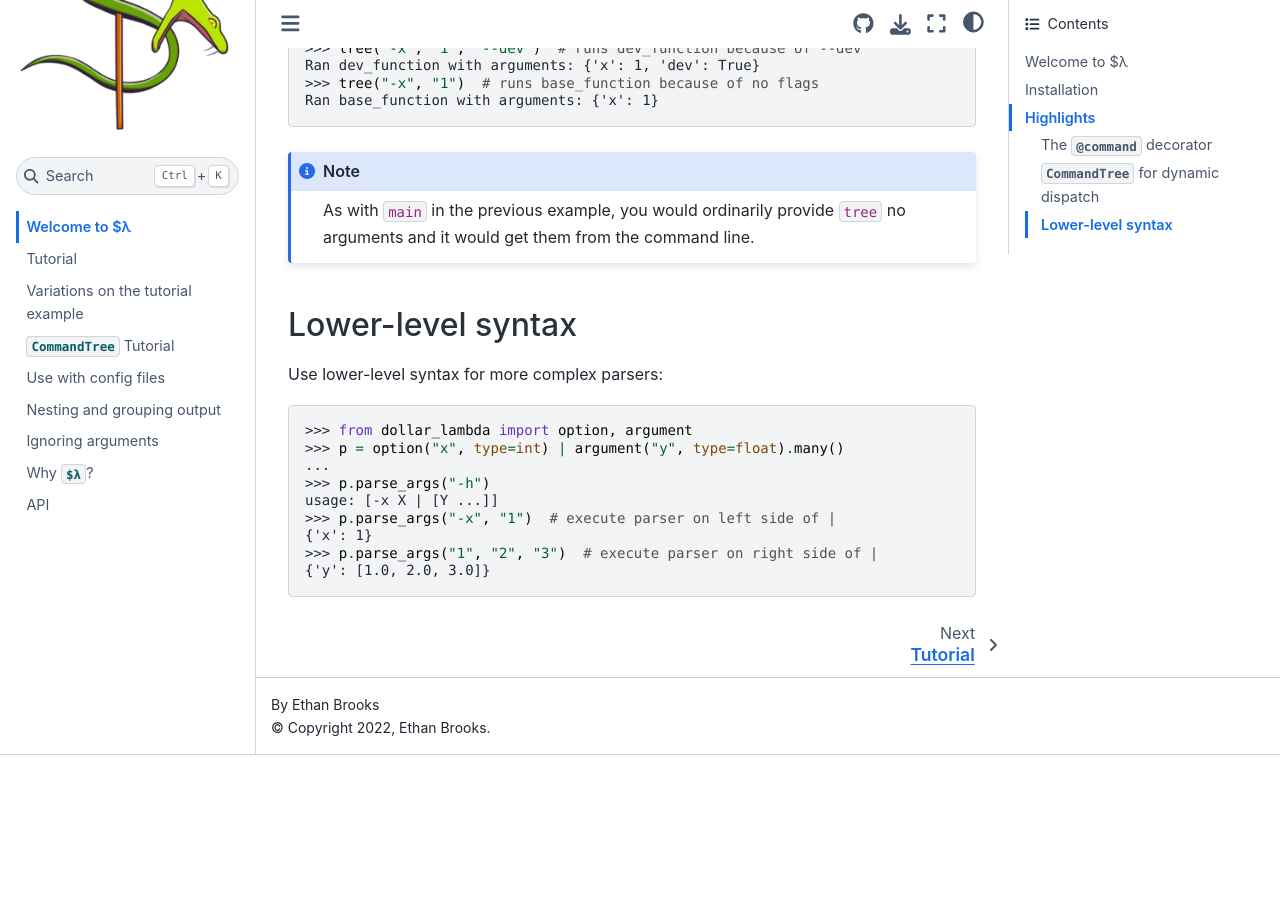
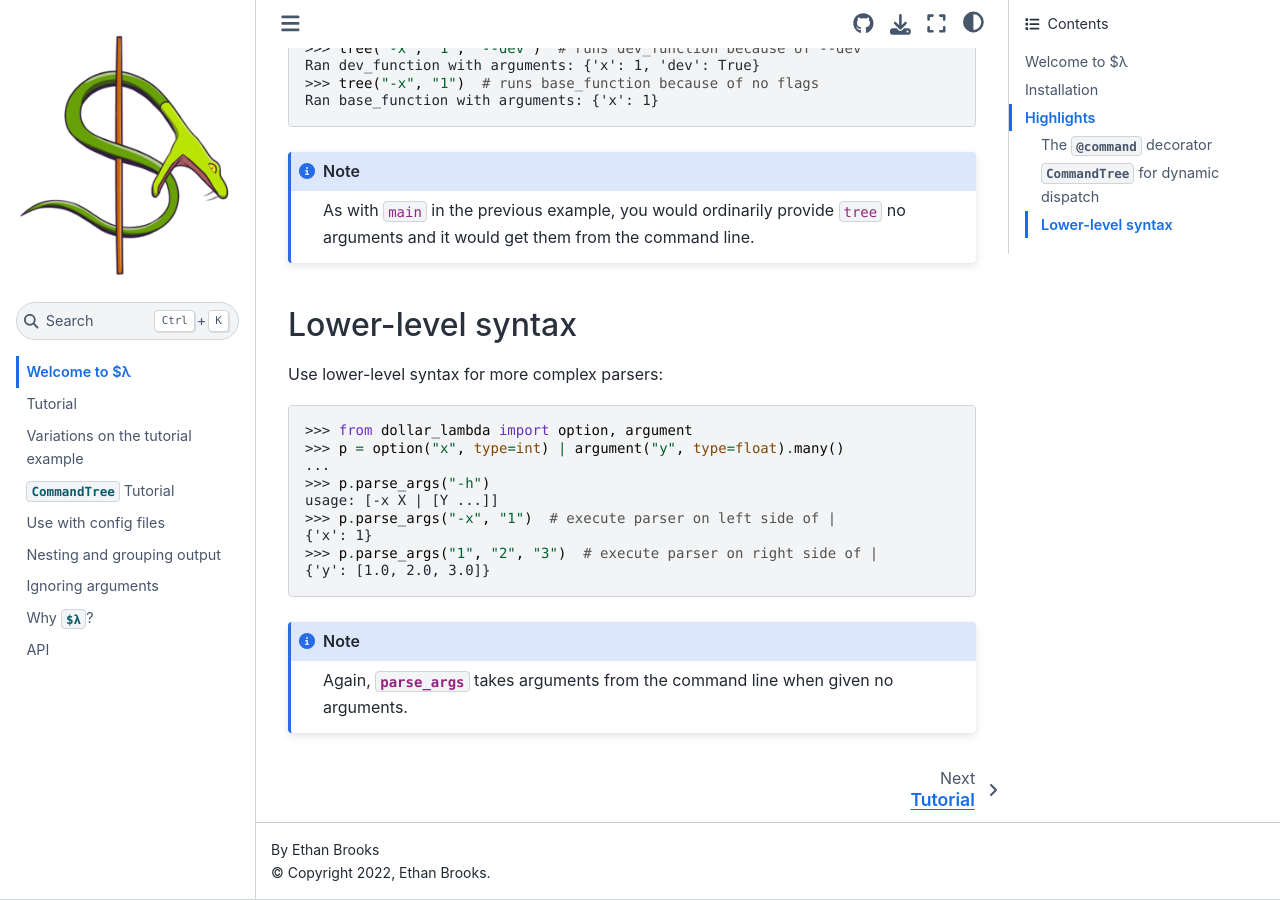
Before and after one commit to ethanabrooks/dollar-lambda, a Sphinx documentation site: the page built from docs/source/index.rst, in a window 1280 px wide and 900 px high, scrolled down 2125 px. Built offline with Sphinx 7.4.7 and the Sphinx Book theme 1.1.4, drawn with Linux system fonts in a browser that asks for light colours; before the commit the page ends 2880 px from its top, so only the background shows below that.

```diff
--- a/docs/source/conf.py
+++ b/docs/source/conf.py
@@ -42,6 +42,7 @@ extensions = [
     "sphinxext.opengraph",
     "sphinx_copybutton",
     "sphinx_tabs.tabs",
+    "sphinx_thebe",
 ]
 
 copybutton_prompt_text = r">>> |\.\.\. |\$ |In \[\d*\]: | {2,5}\.\.\.: | {5,8}: "
@@ -83,6 +84,9 @@ html_theme_options = {
     "repository_url": "https://github.com/ethanabrooks/dollar-lambda",
     "use_repository_button": True,
     "home_page_in_toc": True,
+    "launch_buttons": {
+        "thebe": True,
+    },
 }
 
 html_logo = "../logo.png"
--- a/docs/source/index.rst
+++ b/docs/source/index.rst
@@ -162,6 +162,12 @@ usage: [-x X | [Y ...]]
 >>> p.parse_args("1", "2", "3")  # execute parser on right side of |
 {'y': [1.0, 2.0, 3.0]}
 
+.. Note::
+
+   Again, :py:meth:`parse_args <dollar_lambda.parsers.Parser.parse_args>`
+   takes arguments from the command line when given no arguments.
+
+
 .. toctree::
    :hidden:
 
--- a/pyproject.toml
+++ b/pyproject.toml
@@ -45,6 +45,7 @@ sphinxext-opengraph = "^0.6.3"
 sphinx-autobuild = "^2021.3.14"
 sphinx-copybutton = "^0.5.0"
 sphinx-tabs = "^3.3.1"
+sphinx-thebe = "^0.1.1"
 
 [build-system]
 requires = ["poetry-core>=1.0.0"]
```
Also changed, not shown: 1 other file.
